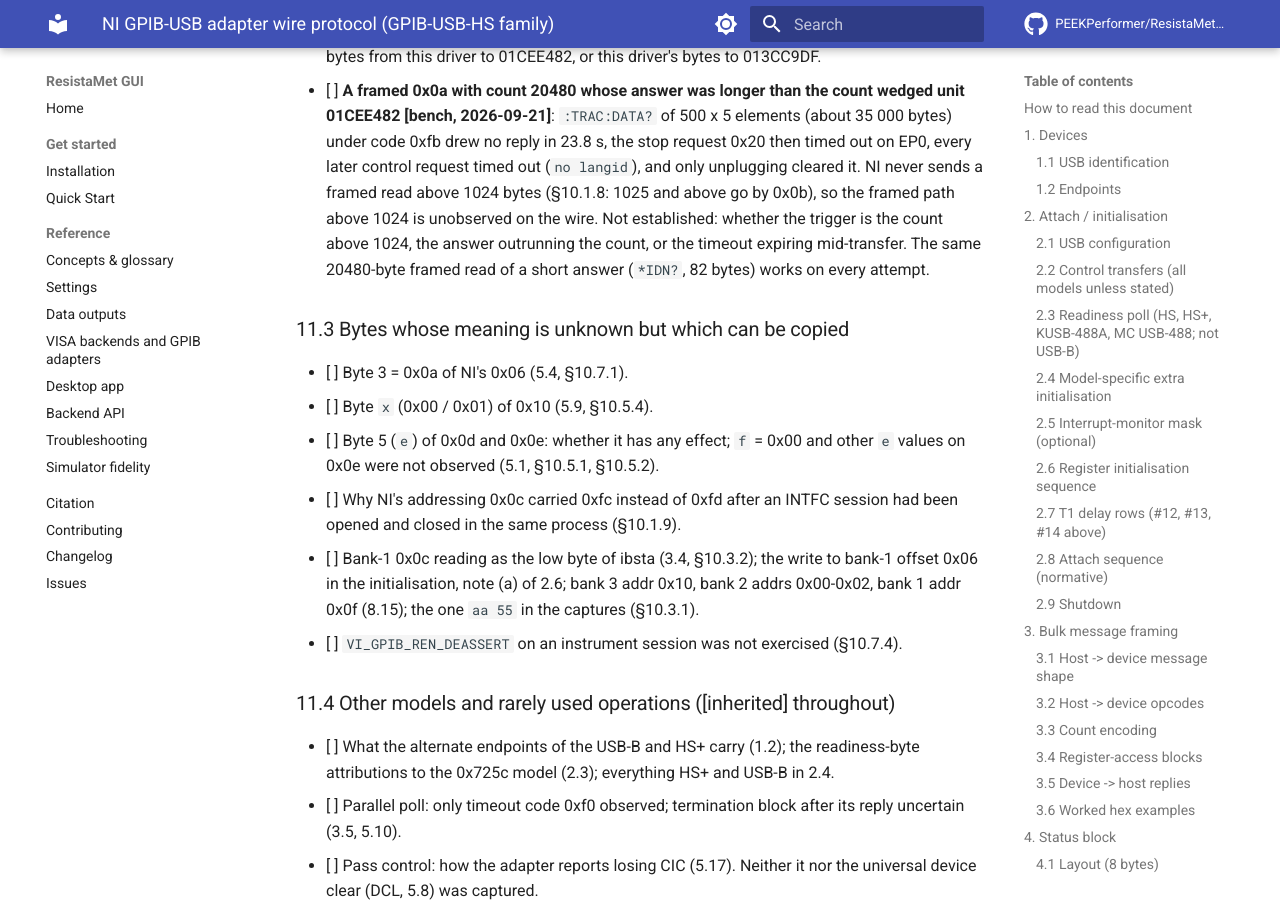
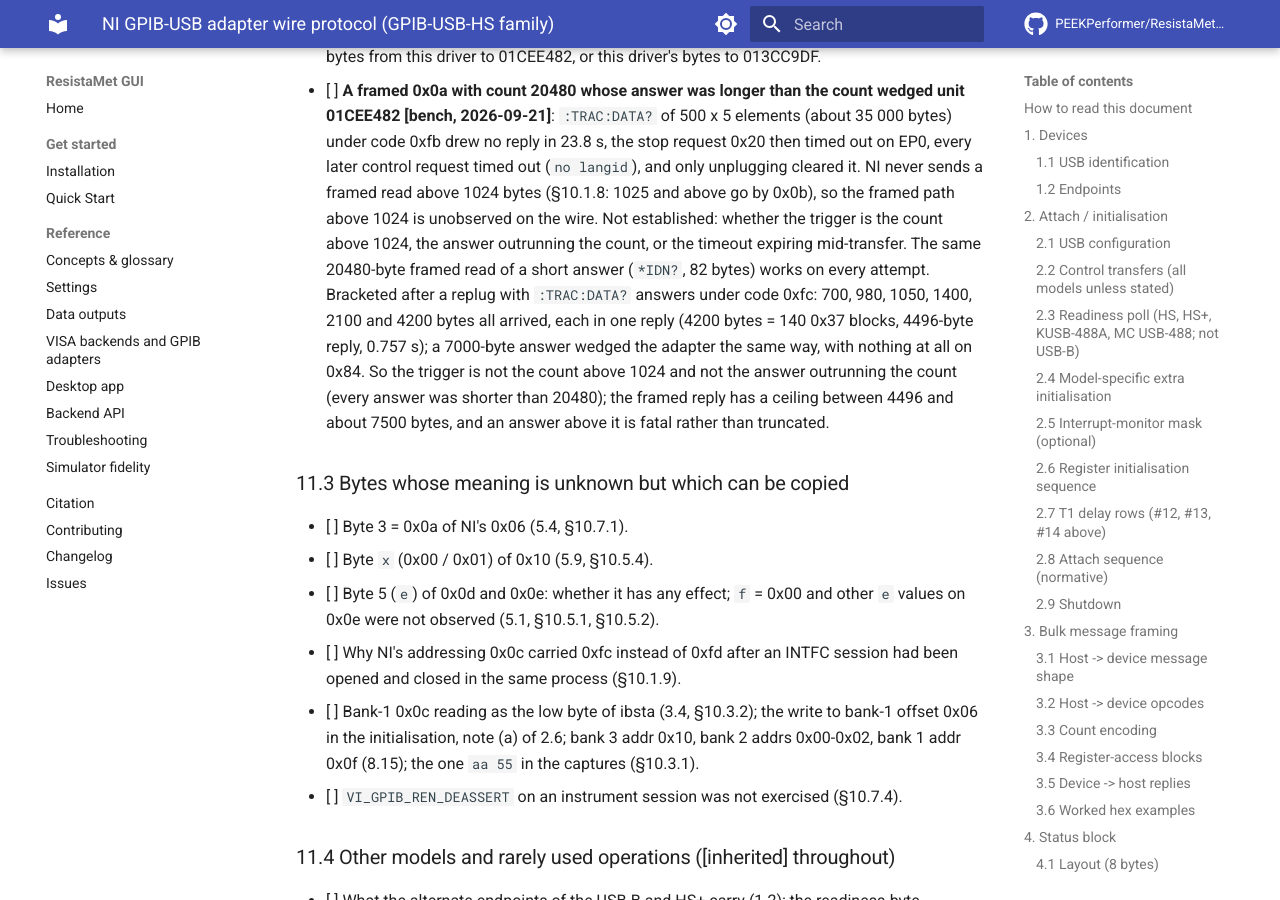
Before and after one commit to PEEKPerformer/ResistaMet-GUI, an MkDocs documentation site: the page built from docs/design/ni_usb_gpib_protocol.md, in a window 1280 px wide and 900 px high, scrolled down 81557 px. Built offline with MkDocs 1.6.1 and Material for MkDocs 9.7.7, drawn with Linux system fonts in a browser that asks for light colours; comment, search, counter and statistics services are not loaded.

Commit message:
Bracket the framed read that wedges the adapter
Framed replies up to 4496 bytes arrive whole; a 7000-byte answer got
no reply and left the adapter unusable until it was unplugged. The
count above 1024 and the answer outrunning the count are ruled out.

```diff
--- a/docs/design/ni_usb_gpib_protocol.md
+++ b/docs/design/ni_usb_gpib_protocol.md
@@ -3133,7 +3133,14 @@ what to send, the last is curiosity.
   wire. Not established: whether the trigger is the count above 1024,
   the answer outrunning the count, or the timeout expiring mid-transfer.
   The same 20480-byte framed read of a short answer (`*IDN?`, 82 bytes)
-  works on every attempt.
+  works on every attempt. Bracketed after a replug with `:TRAC:DATA?`
+  answers under code 0xfc: 700, 980, 1050, 1400, 2100 and 4200 bytes all
+  arrived, each in one reply (4200 bytes = 140 0x37 blocks, 4496-byte
+  reply, 0.757 s); a 7000-byte answer wedged the adapter the same way,
+  with nothing at all on 0x84. So the trigger is not the count above
+  1024 and not the answer outrunning the count (every answer was shorter
+  than 20480); the framed reply has a ceiling between 4496 and about
+  7500 bytes, and an answer above it is fatal rather than truncated.
 
 ### 11.3 Bytes whose meaning is unknown but which can be copied
 
```
